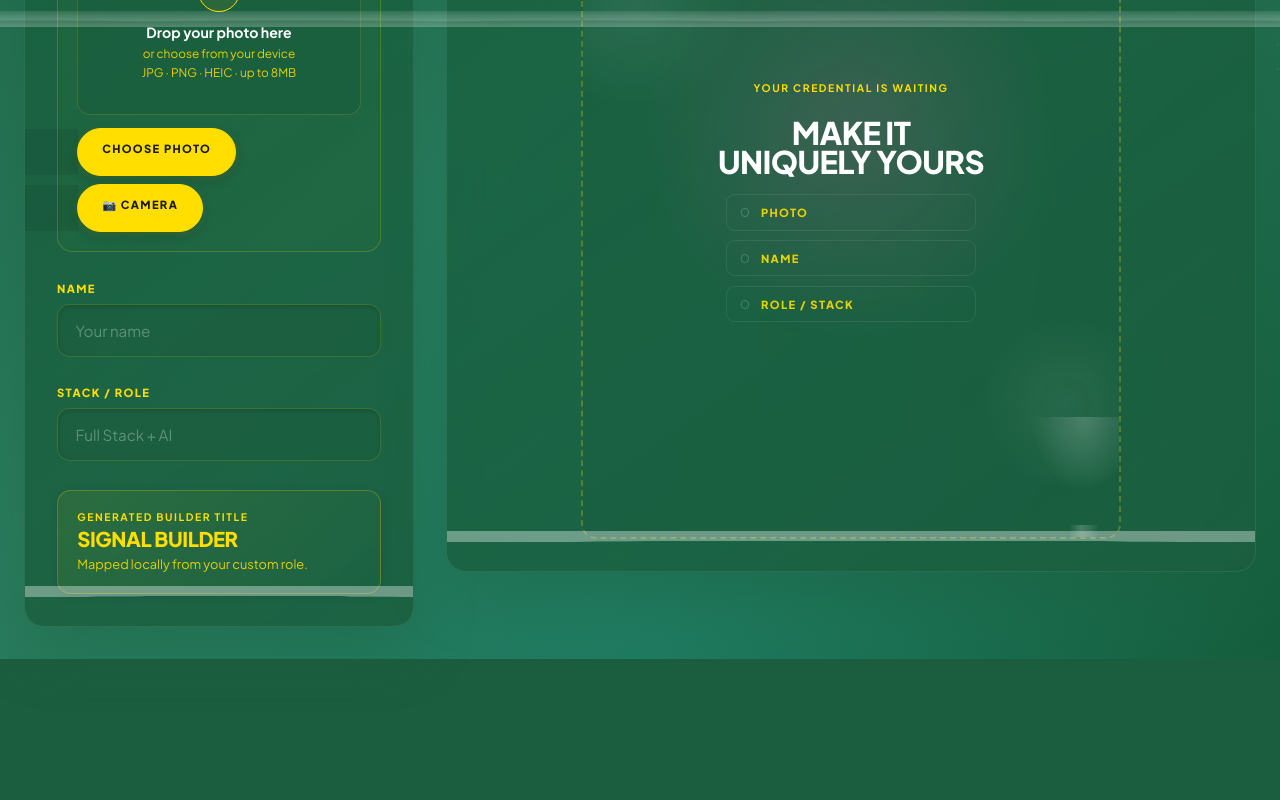
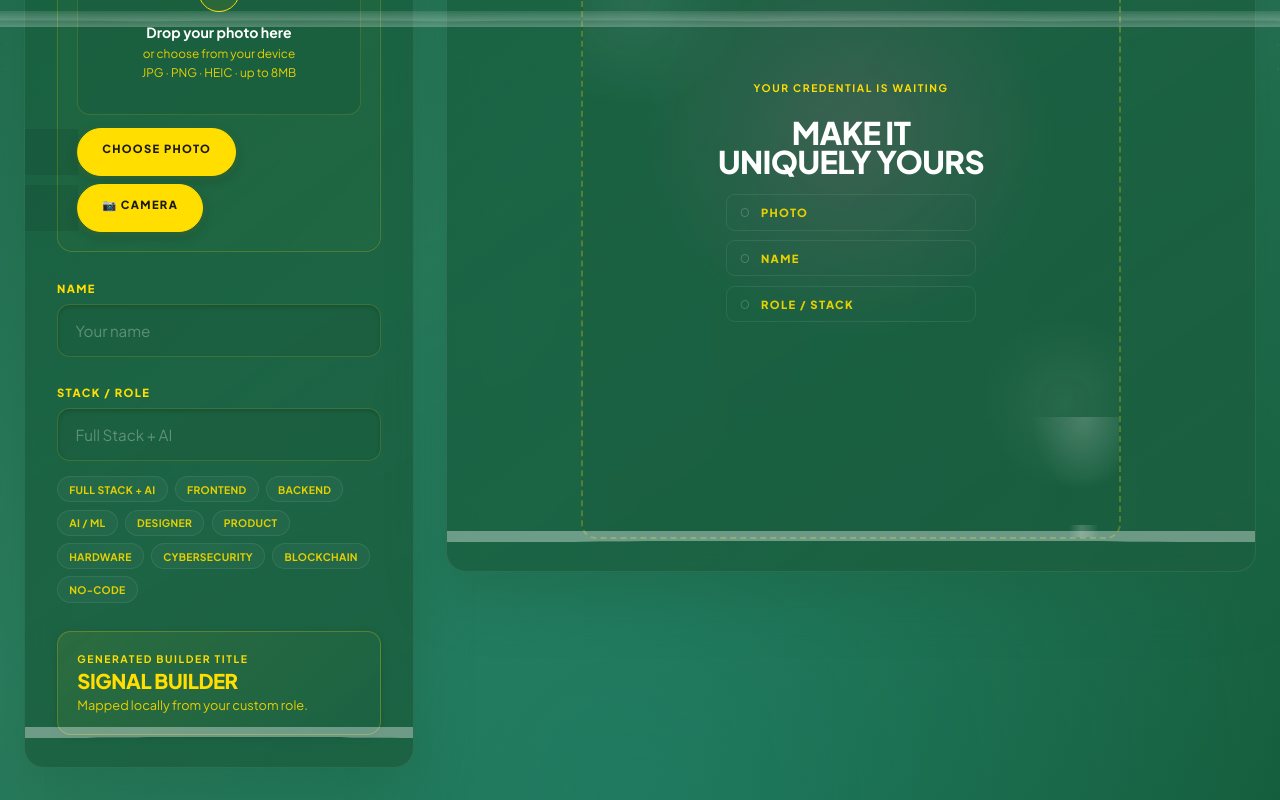
Before and after one commit to sarkarhrit5-ops/ID-GENERATOR, a Next.js app: page / in a window 1280 px wide. Shown: the part 729-1529 px from the top of the page. Before the commit the page ends 1388 px from the top, so only its background shows below. Built offline with nearby package versions, Linux system fonts and the light colour scheme; a web font is replaced by a local one.

Commit message:
new update

```diff
--- a/app/globals.css
+++ b/app/globals.css
@@ -380,7 +380,14 @@ a { color: inherit; }
 /* Form inputs with custom glow styling */
 .form { display: grid; gap: 1.8rem; }
 .field { display: grid; gap: .55rem; }
-.field label { color: var(--color-gold); font-size: .7rem; font-weight: 800; letter-spacing: .12em; text-transform: uppercase; position: relative; display: block; }
+.field__label-row { display: flex; justify-content: space-between; align-items: center; }
+.field label { color: var(--color-gold); font-size: .7rem; font-weight: 800; letter-spacing: .12em; text-transform: uppercase; position: relative; display: block; margin: 0; }
+.field__status-icon { font-size: .65rem; font-weight: 800; color: var(--color-pink-soft); text-transform: uppercase; letter-spacing: .08em; animation: fadeInStatus .3s ease-out forwards; }
+
+@keyframes fadeInStatus {
+  from { opacity: 0; transform: translateY(2px); }
+  to { opacity: 1; transform: translateY(0); }
+}
 
 .field input {
   width: 100%;
@@ -404,10 +411,59 @@ a { color: inherit; }
   box-shadow: inset 0 2px 4px rgba(0, 0, 0, 0.15), 0 0 8px rgba(255, 222, 0, 0.05);
 }
 
-.field input:focus, .button:focus-visible, .photo-dropzone:focus-within {
+.field input:focus {
+  border-color: var(--color-pink-soft);
+  box-shadow:
+    0 0 0 3px rgba(255, 105, 180, 0.15),
+    0 0 15px rgba(255, 105, 180, 0.1),
+    inset 0 2px 4px rgba(0, 0, 0, 0.15);
+  background: rgba(27, 94, 63, 0.8);
+  outline: none;
+}
+
+.button:focus-visible, .photo-dropzone:focus-within {
   border-color: var(--color-gold);
   box-shadow: 0 0 0 3px rgba(255, 222, 0, 0.12), inset 0 2px 4px rgba(0, 0, 0, 0.15);
   background: rgba(27, 94, 63, 0.8);
+}
+
+.role-chips {
+  display: flex;
+  flex-wrap: wrap;
+  gap: .45rem;
+  margin-top: .4rem;
+}
+
+.role-chip {
+  padding: .35rem .7rem;
+  font-size: .65rem;
+  font-weight: 700;
+  color: var(--color-cream-muted);
+  background: rgba(255, 255, 255, 0.03);
+  border: 1px solid rgba(255, 255, 255, 0.08);
+  border-radius: 999px;
+  cursor: pointer;
+  transition: all .25s cubic-bezier(0.16, 1, 0.3, 1);
+  text-transform: uppercase;
+  letter-spacing: .03em;
+}
+
+.role-chip:hover {
+  color: #fff;
+  background: rgba(255, 222, 0, 0.08);
+  border-color: rgba(255, 222, 0, 0.25);
+  transform: translateY(-1.5px);
+}
+
+.role-chip--active {
+  color: var(--color-ink) !important;
+  background: var(--color-gold) !important;
+  border-color: var(--color-gold) !important;
+  box-shadow: 0 3px 10px rgba(255, 222, 0, 0.3);
+}
+
+.role-chip:active {
+  transform: translateY(0) scale(0.96);
 }
 
 .hint { margin: 0; color: var(--color-cream-muted); font-size: .8rem; line-height: 1.4; }
@@ -470,7 +526,8 @@ a { color: inherit; }
 }
 
 .button:active:not(:disabled) {
-  transform: translateY(0);
+  transform: translateY(1px) scale(0.96);
+  box-shadow: 0 2px 6px rgba(0, 0, 0, 0.15);
 }
 
 .button--primary { background: var(--color-gold); }
@@ -718,9 +775,42 @@ a { color: inherit; }
 
 .preview-empty li.is-complete::before { content: "●"; color: var(--color-gold); }
 
+.credential-wrapper {
+  position: relative;
+  width: min(100%, 540px);
+  margin: 0 auto;
+  z-index: 1;
+}
+
+.credential-glow {
+  position: absolute;
+  top: 5%;
+  left: 5%;
+  width: 90%;
+  height: 90%;
+  background: radial-gradient(circle, var(--color-pink) 0%, var(--color-gold) 45%, transparent 75%);
+  opacity: 0.3;
+  filter: blur(50px);
+  z-index: 0;
+  pointer-events: none;
+  animation: pulseGlow 8s infinite alternate ease-in-out;
+}
+
+@keyframes pulseGlow {
+  0% {
+    transform: scale(0.9) rotate(0deg);
+    opacity: 0.25;
+  }
+  100% {
+    transform: scale(1.1) rotate(180deg);
+    opacity: 0.4;
+  }
+}
+
 /* Credential Frame (4:5 Share card) */
 .credential-frame {
   position: relative;
+  z-index: 2;
   width: min(100%, 540px);
   aspect-ratio: 4 / 5;
   margin: 0 auto;
@@ -742,19 +832,7 @@ a { color: inherit; }
     0 1.8rem 4rem rgba(27, 94, 63, 0.55);
 }
 
-/* Golden sunset rings overlapping the ID card border */
-.credential-frame::before, .credential-frame::after {
-  position: absolute;
-  z-index: 3;
-  width: 3.5rem;
-  height: 3.5rem;
-  border: 1px solid rgba(255, 190, 11, 0.7);
-  border-radius: 50%;
-  content: "";
-}
 
-.credential-frame::before { top: -1.35rem; right: -1.1rem; box-shadow: inset 0 0 0 .48rem var(--color-pink); }
-.credential-frame::after { bottom: -1.1rem; left: -1.1rem; border-color: var(--color-pink); box-shadow: inset 0 0 0 .48rem var(--color-gold); }
 
 /* The ID Card Base Styling */
 .credential {
@@ -887,13 +965,14 @@ a { color: inherit; }
   border-radius: 40% 40% .4rem .4rem / 10% 10% .4rem .4rem;
   background: var(--color-ink);
   box-shadow: inset 0 0 0 4px rgba(255, 105, 180, 0.3);
+  padding: 8px;
 }
 
 .credential-photo__frame::before, .credential-photo__frame::after { position: absolute; z-index: 4; width: 1.8rem; height: 1.8rem; pointer-events: none; content: ""; }
 .credential-photo__frame::before { top: .35rem; left: .35rem; border-top: 2px solid var(--color-pink-soft); border-left: 2px solid var(--color-pink-soft); border-radius: .5rem 0 0; }
 .credential-photo__frame::after { right: .35rem; bottom: .35rem; border-right: 2px solid var(--color-gold); border-bottom: 2px solid var(--color-gold); border-radius: 0 0 .5rem; }
 
-.credential-photo__frame img { display: block; width: 100%; height: 100%; object-fit: cover; object-position: center; filter: contrast(1.02) saturate(1.02); }
+.credential-photo__frame img { display: block; width: 100%; height: 100%; object-fit: cover; object-position: center; filter: contrast(1.02) saturate(1.02); border-radius: 36% 36% 4px 4px / 9% 9% 4px 4px; }
 
 .credential-photo__scanline {
   position: absolute;
--- a/components/builder-credential-form.tsx
+++ b/components/builder-credential-form.tsx
@@ -56,7 +56,12 @@ export function BuilderCredentialForm({
         />
 
         <div className="field">
-          <label htmlFor="builder-name">Name</label>
+          <div className="field__label-row">
+            <label htmlFor="builder-name">Name</label>
+            {input.name.trim() && (
+              <span className="field__status-icon" aria-hidden="true">✓ Ready</span>
+            )}
+          </div>
           <input
             autoComplete="name"
             aria-describedby={validation.name ? "builder-name-error" : undefined}
@@ -76,7 +81,12 @@ export function BuilderCredentialForm({
         </div>
 
         <div className="field">
-          <label htmlFor="builder-stack">Stack / Role</label>
+          <div className="field__label-row">
+            <label htmlFor="builder-stack">Stack / Role</label>
+            {input.stack.trim() && (
+              <span className="field__status-icon" aria-hidden="true">✓ Ready</span>
+            )}
+          </div>
           <input
             aria-describedby={validation.stack ? "builder-stack-error" : undefined}
             aria-invalid={Boolean(validation.stack)}
@@ -93,6 +103,20 @@ export function BuilderCredentialForm({
               <option key={role} value={role} />
             ))}
           </datalist>
+
+          <div className="role-chips" aria-label="Suggested roles">
+            {ROLE_SUGGESTIONS.map((role) => (
+              <button
+                key={role}
+                type="button"
+                className={`role-chip${input.stack.trim().toLowerCase() === role.trim().toLowerCase() ? " role-chip--active" : ""}`}
+                onClick={() => updateField("stack", role)}
+              >
+                {role}
+              </button>
+            ))}
+          </div>
+
           {validation.stack ? (
             <p className="field-error" id="builder-stack-error">
               {validation.stack}
--- a/components/credential-preview.tsx
+++ b/components/credential-preview.tsx
@@ -40,6 +40,8 @@ export function CredentialPreview({
 
       {isReady && input.photo ? (
         <>
+          <div className="credential-wrapper">
+            <div className="credential-glow" aria-hidden="true" />
             <div className="credential-frame" ref={cardRef}>
               <article className="credential">
                 <div className="credential__grain" aria-hidden="true" />
@@ -58,6 +60,7 @@ export function CredentialPreview({
                 <CredentialFooter stack={input.stack} />
               </article>
             </div>
+          </div>
 
           <CredentialActions
             builderTitle={builderTitle}
--- a/lib/credential-export.ts
+++ b/lib/credential-export.ts
@@ -34,8 +34,16 @@ export async function renderCredentialToBlob(node: HTMLElement): Promise<Blob> {
 
   // Generate 1080x1350 PNG blob using html-to-image
   const blob = await toBlob(node, {
+    width: 540,
+    height: 675,
     canvasWidth: CREDENTIAL_EXPORT_SPEC.width,
     canvasHeight: CREDENTIAL_EXPORT_SPEC.height,
+    style: {
+      transform: "none",
+      transition: "none",
+      animation: "none",
+      margin: "0",
+    },
     quality: 0.95,
     cacheBust: true,
     filter: (domNode) => {
```
Lines whose indentation alone changed are shown as unchanged.
